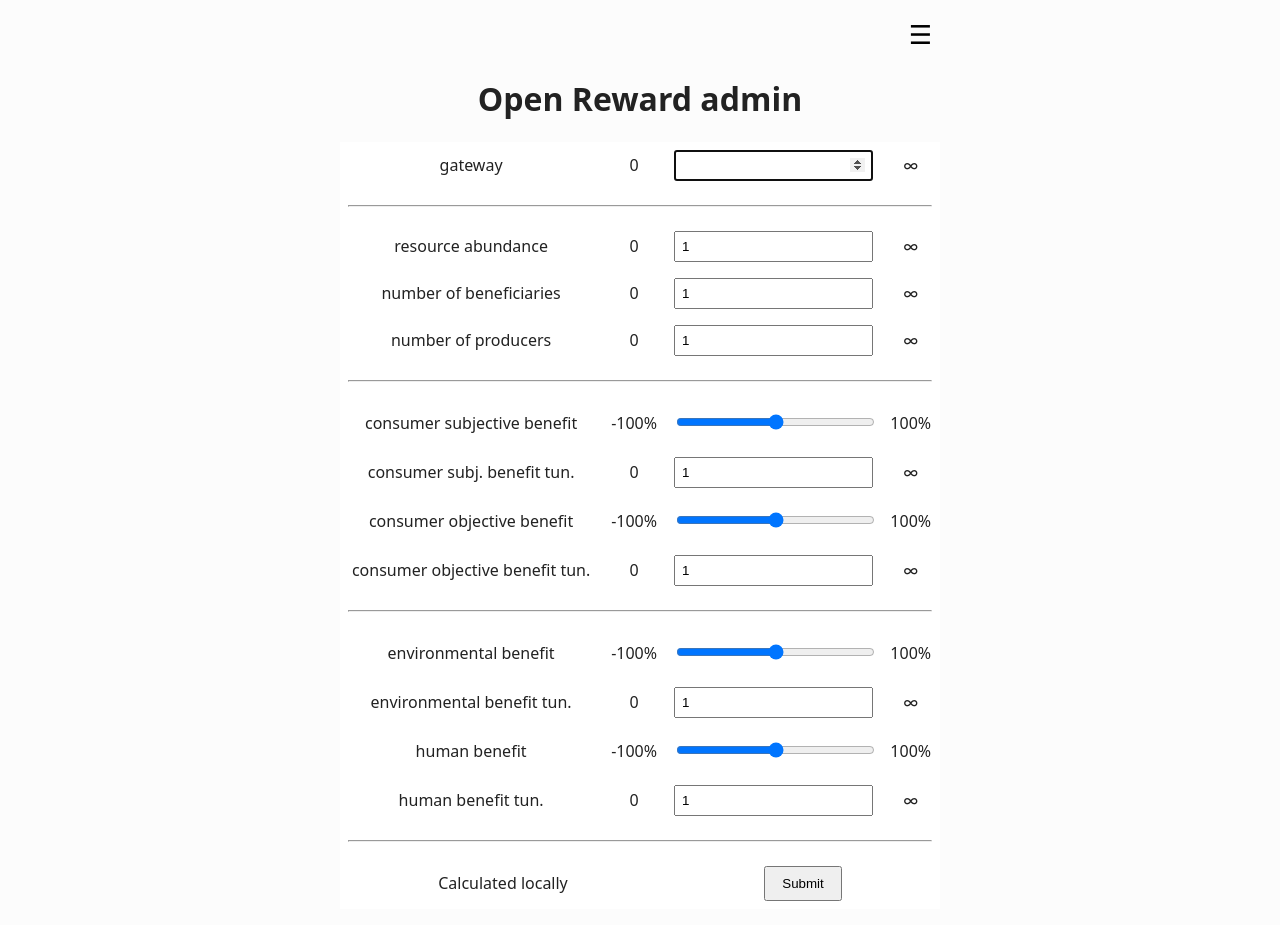
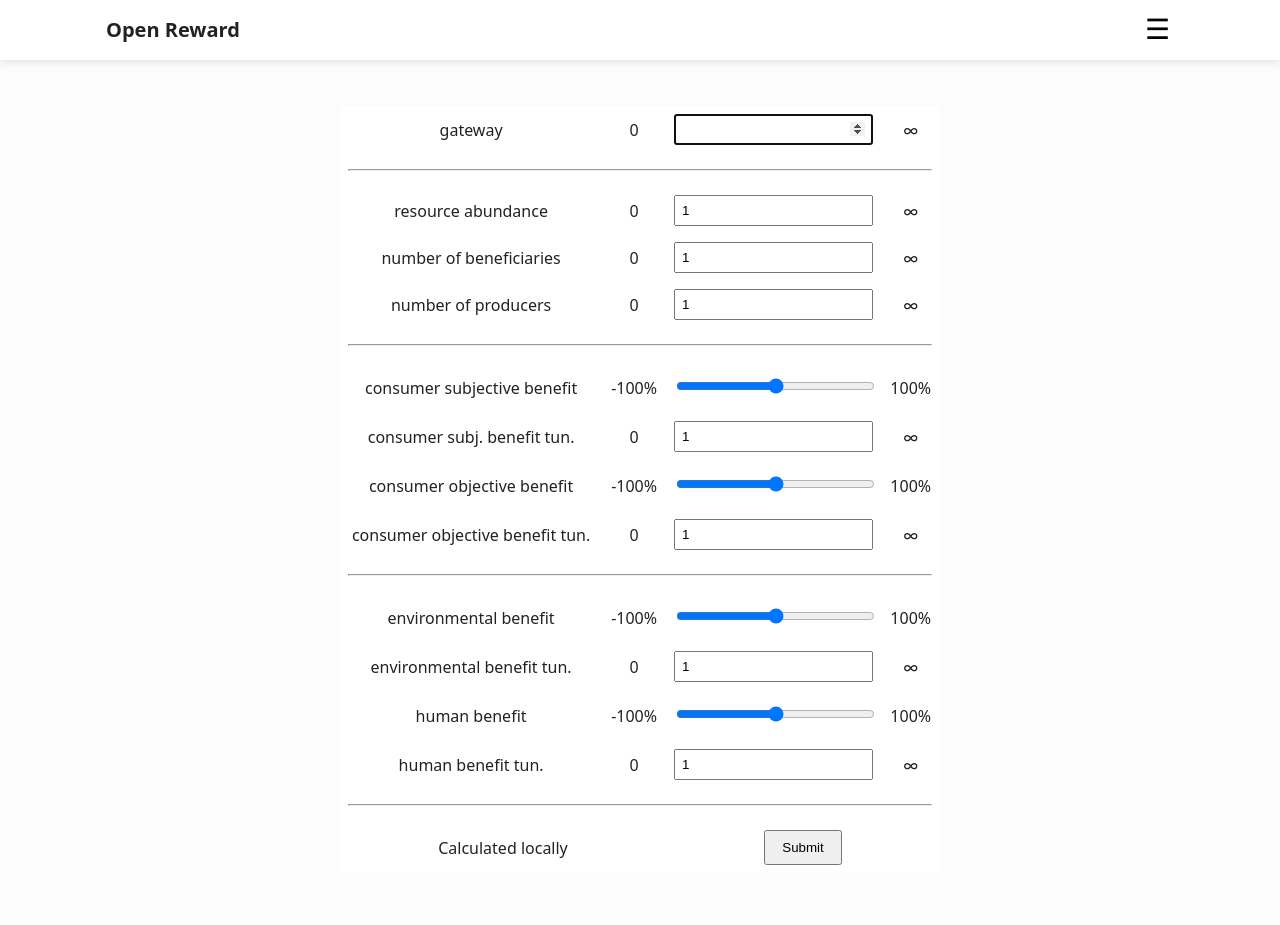
Before and after one commit to NeoNine50/open-reward-github-demo, a plain HTML site: page adduserproduct.html in a window 1280 px wide. After the commit the page ends 889 px from the top, so only its background shows below. Drawn offline with Linux system fonts and the light colour scheme.

Commit message:
Update adduserproduct.html

```diff
--- a/adduserproduct.html
+++ b/adduserproduct.html
@@ -5,13 +5,20 @@
     <meta name="viewport" content="width=device-width, initial-scale=1.0" />
     <title>Open Reward - Configure User Product</title>
     <style>
-        body { font-family: system-ui, -apple-system, sans-serif; margin: 0; padding: 16px; background-color: #fcfcfc; color: #222; text-align: center; }
-        .header-container { position: relative; max-width: 600px; margin: 0 auto; height: 40px; }
-        .menu-btn { position: absolute; right: 0; top: 0; background: none; border: none; font-size: 26px; cursor: pointer; padding: 4px 8px; z-index: 1001; }
-        .dropdown-nav { display: none; flex-direction: column; gap: 8px; background: #fff; border: 1px solid #ccc; border-radius: 6px; padding: 12px; position: absolute; right: 0; top: 40px; width: 220px; box-shadow: 0 4px 12px rgba(0,0,0,0.15); z-index: 1000; text-align: left; }
+        body { font-family: system-ui, -apple-system, sans-serif; margin: 0; padding: 0; background-color: #fcfcfc; color: #222; text-align: center; }
+
+        .top-bar { position: fixed; top: 0; left: 0; right: 0; height: 60px; background: #ffffff; box-shadow: 0 2px 8px rgba(0,0,0,0.1); z-index: 1000; }
+        .top-bar-container { max-width: 1100px; width: 100%; height: 100%; margin: 0 auto; display: flex; align-items: center; justify-content: space-between; position: relative; padding: 0 16px; box-sizing: border-box; }
+
+        .brand-title { font-size: 20px; font-weight: bold; color: #222; text-decoration: none; line-height: 1; }
+
+        .nav-item-dropdown-wrapper { position: relative; display: inline-block; }
+        .menu-btn { background: none; border: none; font-size: 28px; color: #000000; cursor: pointer; padding: 4px; line-height: 1; display: block; }
+        .dropdown-nav { display: none; flex-direction: column; gap: 12px; background: #ffffff; border: 1px solid #ccc; border-radius: 8px; padding: 16px; position: absolute; right: 0; top: 100%; margin-top: 8px; width: 220px; box-shadow: 0 4px 14px rgba(0,0,0,0.15); z-index: 1001; text-align: left; box-sizing: border-box; }
         .dropdown-nav.open { display: flex; }
-        .dropdown-nav a { text-decoration: none; color: #0056b3; padding: 4px 0; }
-        .main-content { max-width: 600px; margin: 20px auto 0 auto; }
+        .dropdown-nav a { text-decoration: none; color: #000000; font-weight: 600; font-size: 16px; }
+
+        .main-content { max-width: 600px; margin: 90px auto 0 auto; padding: 16px; }
         .table-container { overflow-x: auto; -webkit-overflow-scrolling: touch; margin: 0 auto; }
         table { width: 100%; min-width: 450px; border-collapse: collapse; margin: 0 auto; background: #fff; }
         td, th { padding: 8px; text-align: center; }
@@ -19,21 +26,24 @@
     </style>
 </head>
 <body>
-<div class="header-container">
+<header class="top-bar">
+    <div class="top-bar-container">
+        <a href="index.html" class="brand-title">Open Reward</a>
+        <div class="nav-item-dropdown-wrapper">
             <button class="menu-btn" onclick="toggleNav()" aria-label="Toggle menu">&#9776;</button>
-    <div id="navMenu" class="dropdown-nav">
+            <nav id="navMenu" class="dropdown-nav">
                 <a href="users.html">Show users</a>
                 <a href="products.html">Show products</a>
                 <a href="transfers.html">Show transactions</a>
                 <a href="adduser.html">Add user</a>
                 <a href="product.html"><b>Add product</b></a>
                 <a href="transfer.html">Create transaction</a>
+            </nav>
         </div>
     </div>
+</header>
 
 <div class="main-content">
-    <h1>Open Reward admin</h1>
-
     <form id="productConfigForm">
         <div class="table-container">
             <table>
@@ -132,8 +142,7 @@
         const chb = parseFloat(document.getElementById('chb').value);
         const humanben = parseFloat(document.getElementById('humanben').value);
 
-        const rawBenefit = resabundance * Math.log(1.0 + (beneficiaries / producers)) *
-            ((ccs * conssubben) + (cco * consobjben) + (ceb * envben) + (chb * humanben));
+        const rawBenefit = resabundance * Math.log(1.0 + (beneficiaries / producers)) * ((ccs * conssubben) + (cco * consobjben) + (ceb * envben) + (chb * humanben));
         const benefit = Math.max(0, Math.ceil(rawBenefit));
 
         const newRecord = {
```
Lines whose indentation alone changed are shown as unchanged.
